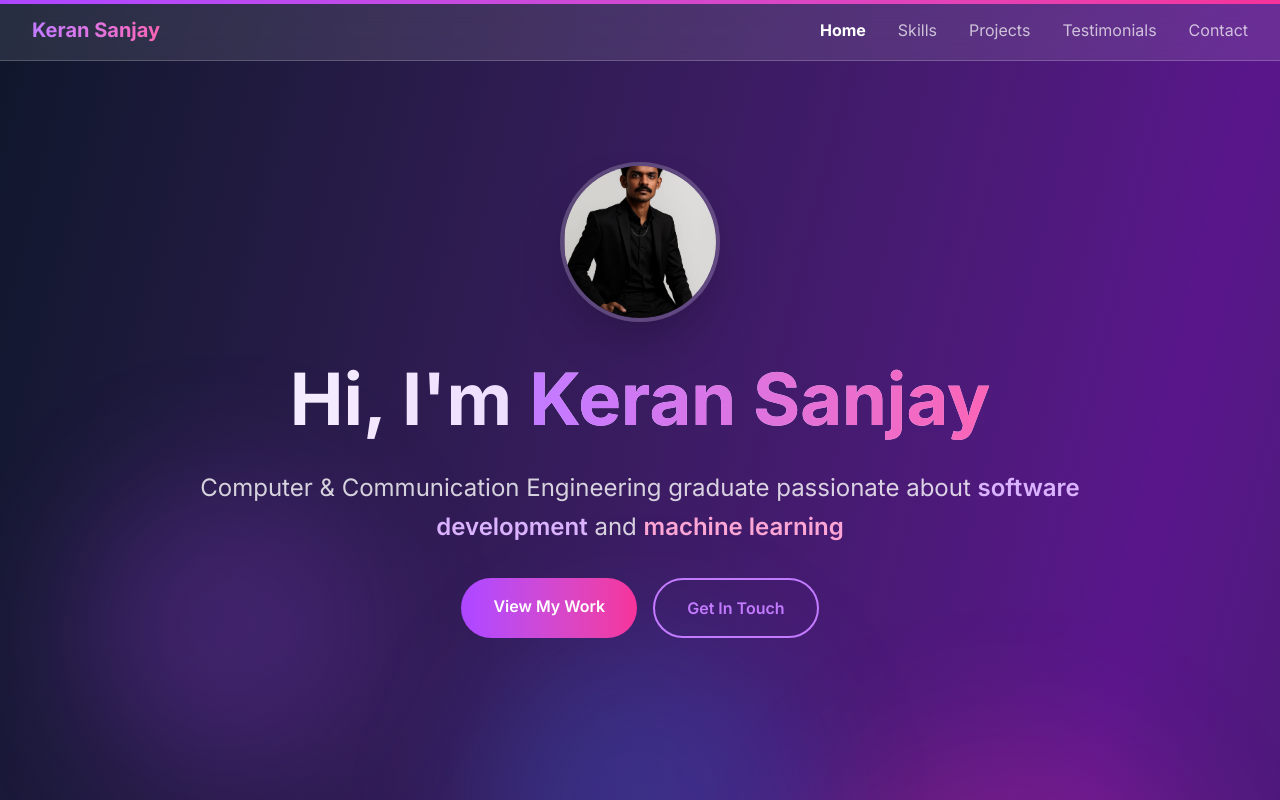
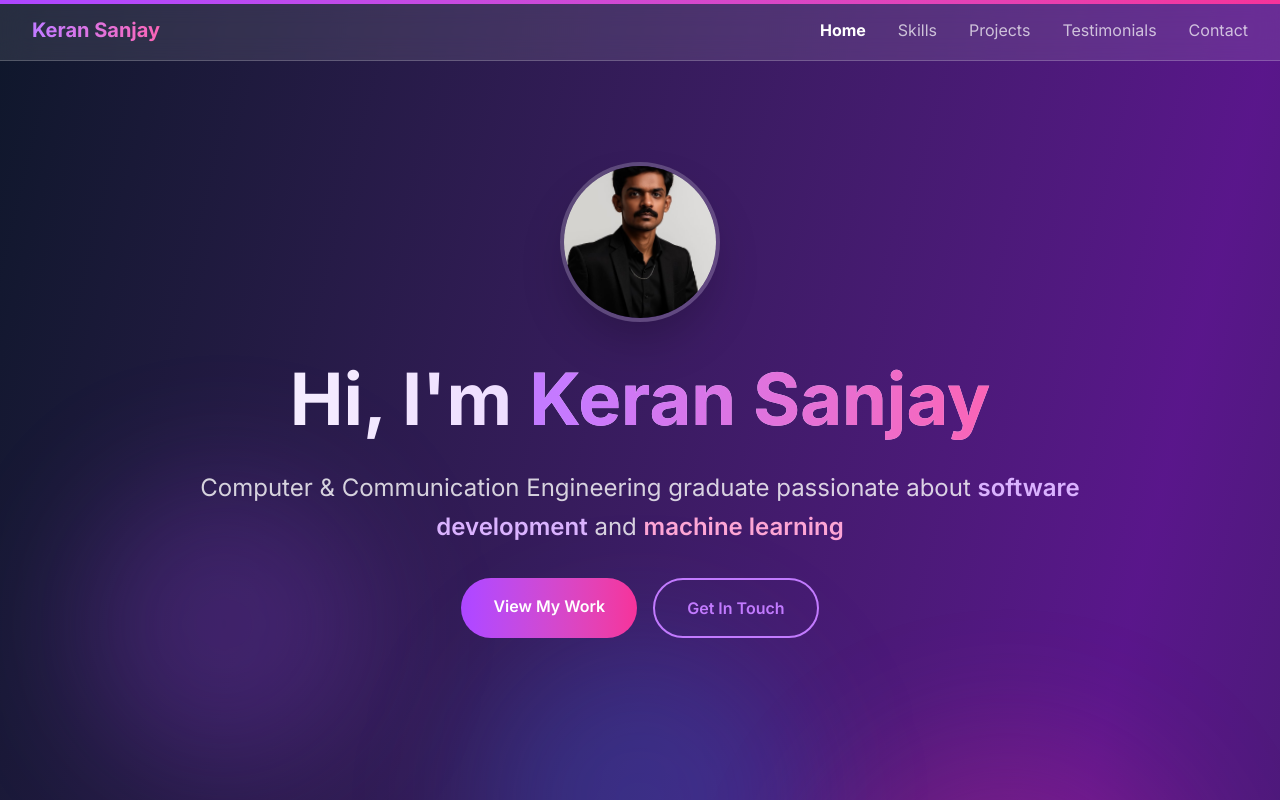
Before and after one commit to keransanjay88/portfolio, a Next.js app: page / in a window 1280 px wide. Shown: the top 800 px of the page. Built offline with nearby package versions, Linux system fonts and the light colour scheme.

Commit message:
profile fix

```diff
--- a/src/app/components/HeroSection.js
+++ b/src/app/components/HeroSection.js
@@ -4,6 +4,12 @@ import { motion, useScroll, useTransform } from 'framer-motion'
 const HeroSection = () => {
   const { scrollYProgress } = useScroll()
   const y = useTransform(scrollYProgress, [0, 1], ['0%', '50%'])
+
+  // Image positioning and zoom values - modify these to adjust the image
+  const imageZoom = 2.1        // Change this value (0.5 to 3) to zoom in/out
+  const imagePositionX = 4.5     // Change this value (-50 to 50) to move left/right
+  const imagePositionY = 45  // Change this value (-50 to 50) to move up/down
+  const imageRotation = -2      // Change this value (-180 to 180) to rotate the image
 
   const containerVariants = {
     hidden: { opacity: 0 },
@@ -52,9 +58,25 @@ const HeroSection = () => {
             <motion.img
               src="/profile.jpg"
               alt="Profile"
-              className="absolute w-full h-full object-cover"
-              style={{ transform: 'translateX(0.5px) translateY(0px)' }}
-              whileHover={{ scale: 1.1, rotate: 5 }}
+              className="absolute w-full h-full object-contain"
+              initial={{
+                scale: imageZoom,
+                x: imagePositionX,
+                y: imagePositionY,
+                rotate: imageRotation
+              }}
+              animate={{
+                scale: imageZoom,
+                x: imagePositionX,
+                y: imagePositionY,
+                rotate: imageRotation
+              }}
+              whileHover={{
+                scale: imageZoom * 1.1,
+                rotate: imageRotation + 5,
+                x: imagePositionX,
+                y: imagePositionY
+              }}
               transition={{ type: "spring", stiffness: 300, damping: 30 }}
             />
           </div>
```
